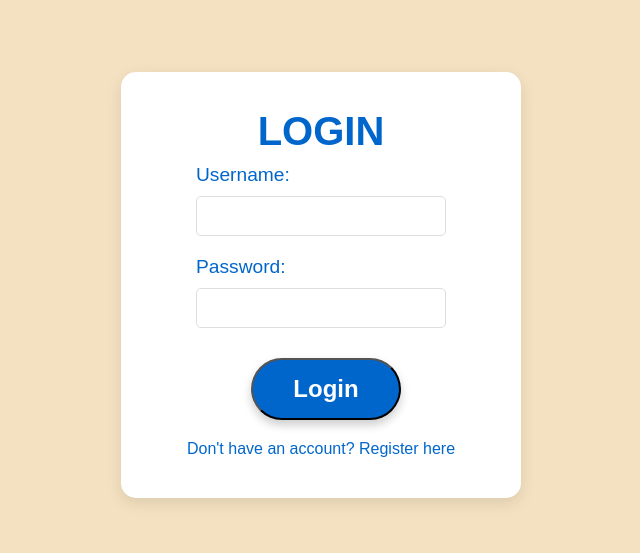
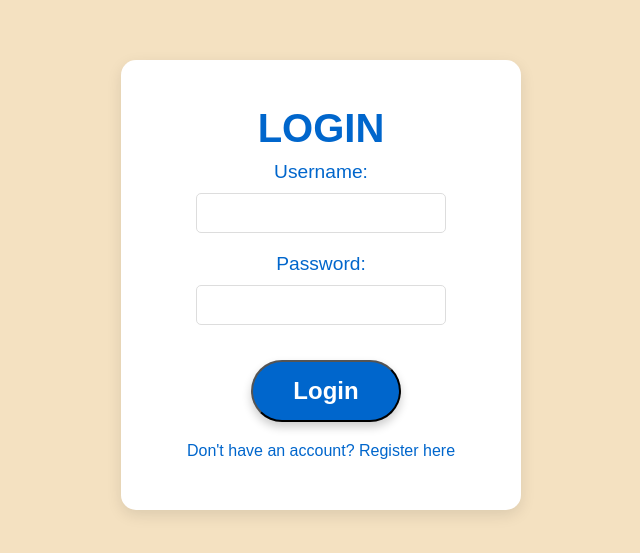
Before and after one commit to WilliamSmithWLS/Empty, a React (Create React App) app in the folder BeachDay-auth/client/: page /login in a window 1280 px wide. Shown: the part 115-668 px from the top of the page, without its empty margins (319-959 px from the left). Built offline with nearby package versions, Linux system fonts and the light colour scheme.

Commit message:
Update Login.css

```diff
--- a/BeachDay-auth/client/src/Login.css
+++ b/BeachDay-auth/client/src/Login.css
@@ -12,11 +12,11 @@
 
 .login-content {
   background-color: white;
-  padding: 10px; /* Increased padding for more space inside the box */
+  padding: 20px; /* Reduced padding for a tighter fit */
   border-radius: 15px;
   box-shadow: 0px 5px 15px rgba(0, 0, 0, 0.1);
   width: 100%;
-  max-width: 400px; /* Adjusted width for a wider form */
+  max-width: 400px; /* Keep the white box width the same */
   box-sizing: border-box;  /* Ensure padding is included in the total width */
   display: flex;
   flex-direction: column;  /* Arrange children elements vertically */
@@ -24,25 +24,28 @@
 }
 
 h1 {
-  font-size: 3rem;
-  margin-bottom: 30px; /* Increased margin for more space below the title */
+  font-size: 2.5rem; /* Slightly smaller font size */
+  margin-bottom: 15px; /* Reduced margin for tighter spacing */
   color: #0066cc;
 }
 
 .input-group {
-  margin-bottom: 20px; /* Increased margin for more space between input groups */
+  margin-bottom: 15px; /* Reduced margin for tighter spacing */
   width: 100%; /* Ensure input group takes the full width of the form */
+  display: flex;
+  flex-direction: column;
+  align-items: center; /* Center the input boxes horizontally */
 }
 
 label {
-  font-size: 1.2rem;
-  margin-bottom: 10px; /* Increased margin for more space below the label */
+  font-size: 1.1rem; /* Slightly smaller font size */
+  margin-bottom: 5px; /* Reduced margin for tighter spacing */
   display: block;
 }
 
 input {
-  width: 300px; /* Full width input fields */
-  padding: 10px;  /* Increased padding for larger fields */
+  width: 300px; /* Set a specific width for the input boxes */
+  padding: 10px;  /* Reduced padding for tighter fields */
   font-size: 1rem;
   border: 1px solid #ddd;
   border-radius: 10px;
@@ -56,15 +59,15 @@ input:focus {
 }
 
 button {
-  padding: 10px 20px; /* Increased padding for a larger button */
-  font-size: 1.2rem;
+  padding: 10px 20px; /* Reduced padding for a smaller button */
+  font-size: 1.1rem; /* Slightly smaller font size */
   color: white;
   background: #0066cc; /* Blue button */
   border-radius: 50px;
-  width: 300px; /* Full width button */
+  width: 300px; /* Match the width of the input boxes */
   cursor: pointer;
   transition: background 0.3s ease, transform 0.3s ease;
-  margin-top: 10px; /* Added margin to separate button from inputs */
+  margin-top: 15px; /* Reduced margin for tighter spacing */
 }
 
 button:hover {
@@ -74,13 +77,13 @@ button:hover {
 
 .error-message {
   color: red;
-  font-size: 1rem;
-  margin-top: 15px; /* Increased margin for more space above the error message */
+  font-size: 0.9rem; /* Slightly smaller font size */
+  margin-top: 10px; /* Reduced margin for tighter spacing */
 }
 
 .redirect {
-  margin-top: 25px; /* Increased margin for more space above the redirect link */
-  font-size: 1rem;
+  margin-top: 15px; /* Reduced margin for tighter spacing */
+  font-size: 0.9rem; /* Slightly smaller font size */
 }
 
 .redirect a {
```
